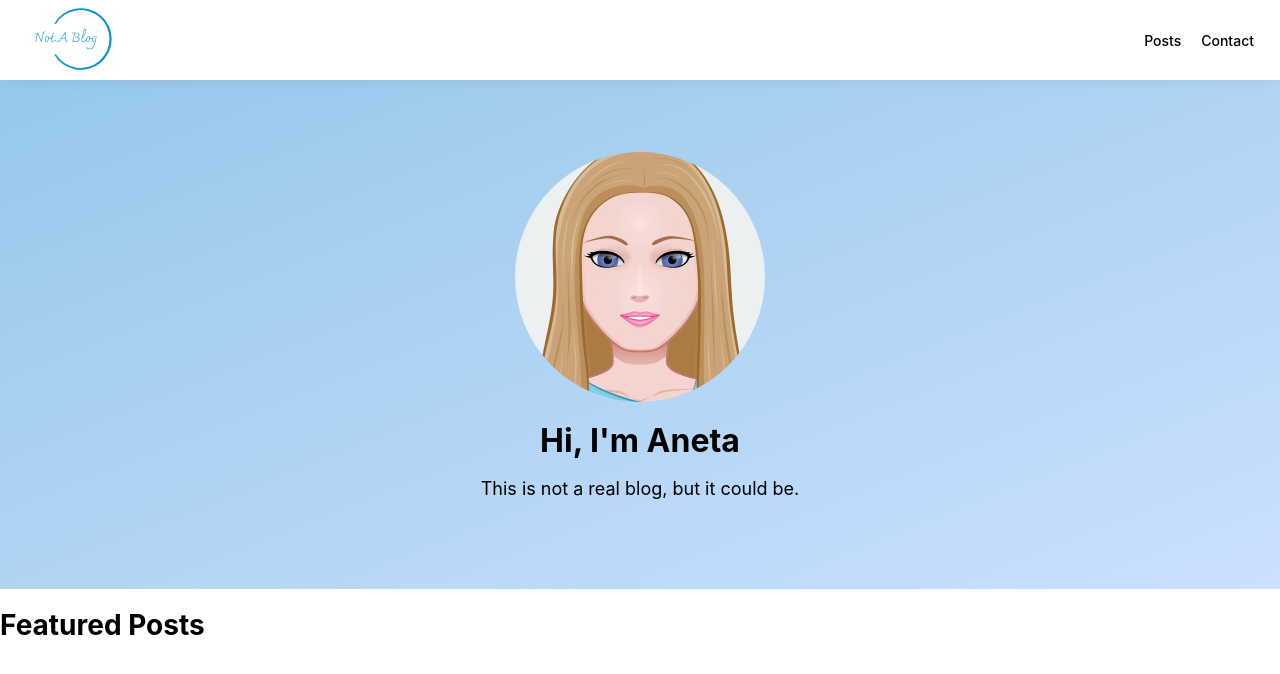
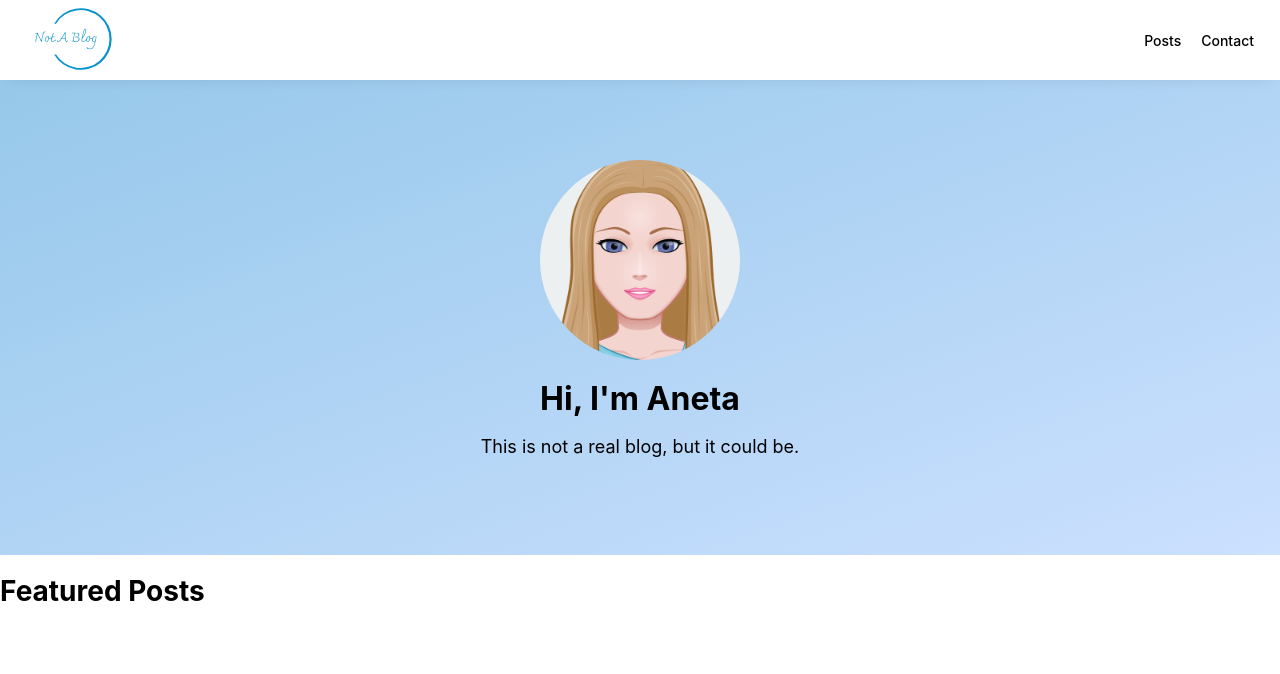
Before and after one commit to AnetaRolnik/Fabest, a Next.js app: page / in a window 1280 px wide. Shown: the top 674 px of the page. Built offline with nearby package versions, Linux system fonts and the light colour scheme.

Commit message:
Improve hero section

```diff
--- a/components/home-page/hero/Hero.module.scss
+++ b/components/home-page/hero/Hero.module.scss
@@ -1,7 +1,7 @@
 .hero {
   background: linear-gradient(to bottom right, #96c8ea, #cce0ff);
   text-align: center;
-  padding: 72px 0;
+  padding: 64px 0;
 }
 
 .avatar {
--- a/components/home-page/hero/Hero.tsx
+++ b/components/home-page/hero/Hero.tsx
@@ -1,21 +1,24 @@
 import Image from "next/image";
 
+import Container from "../../layout/container/Container";
 import scss from "./Hero.module.scss";
 
 const Hero = (): JSX.Element => {
   return (
     <section className={scss.hero}>
+      <Container>
         <Image
           src="/images/myAvatar.png"
-        alt="My Avatar"
-        title="My Avatar"
-        width={250}
-        height={250}
+          alt="avatar"
+          title="Avatar"
+          width={200}
+          height={200}
           className={scss.avatar}
           priority
         />
         <div className={scss.title}>Hi, I'm Aneta</div>
         <p className={scss.text}>This is not a real blog, but it could be.</p>
+      </Container>
     </section>
   );
 };
```
Lines whose indentation alone changed are shown as unchanged.
